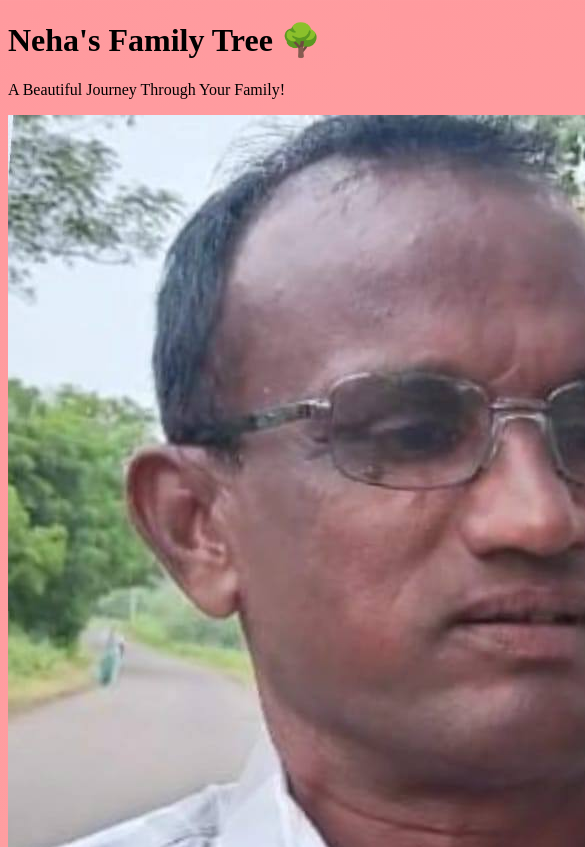
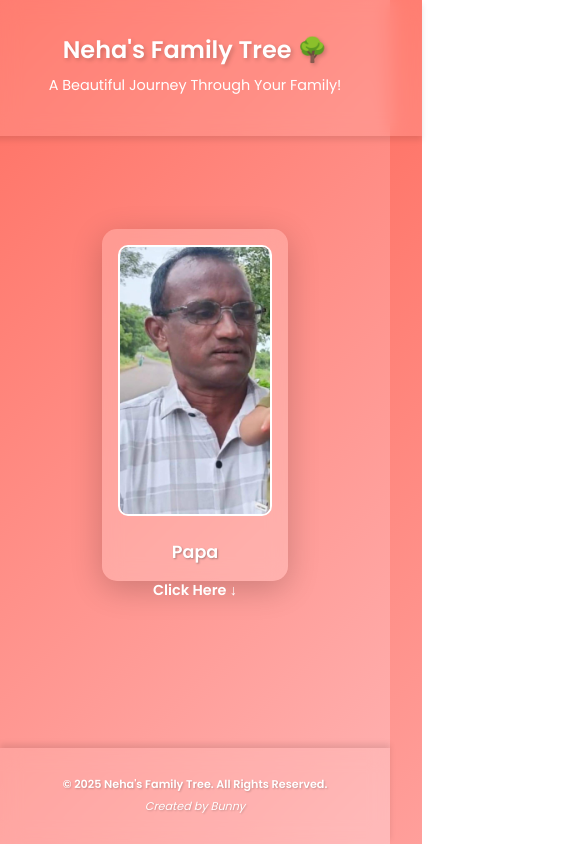
Before and after one commit to KsK-rental/Neha-s-family, a plain HTML site: page index.html in a window 390 px wide. Shown: the top 847 px of the page, 585 px wide, since content can reach past the window. Drawn offline with Linux system fonts and the light colour scheme.

Commit message:
Update styles.css

```diff
--- a/styles.css
+++ b/styles.css
@@ -1,33 +1,266 @@
 body {
-    background: linear-gradient(135deg, #ff9a9e, #fad0c4);
+    margin: 0;
+    font-family: 'Poppins', sans-serif;
+    background: linear-gradient(135deg, #ff6f61, #ffb3b3);
+    color: #333;
     overflow-x: hidden;
+    min-height: 100vh;
+    display: flex;
+    flex-direction: column;
+    align-items: center;
 }
-.animate-bounce {
+
+.header {
+    text-align: center;
+    padding: 2rem;
+    background: rgba(255, 255, 255, 0.1);
+    backdrop-filter: blur(10px);
+    width: 100%;
+    box-shadow: 0 4px 6px rgba(0, 0, 0, 0.1);
+}
+
+.header h1 {
+    font-size: 2.5rem;
+    color: #fff;
+    margin: 0;
+    text-shadow: 2px 2px 4px rgba(0, 0, 0, 0.2);
+}
+
+.header p {
+    font-size: 1.2rem;
+    color: #fff;
+    margin: 0.5rem 0;
+}
+
+.family-tree {
+    display: flex;
+    justify-content: center;
+    align-items: center;
+    min-height: 60vh;
+    padding: 1rem;
+}
+
+.member-card {
+    background: rgba(255, 255, 255, 0.2);
+    backdrop-filter: blur(10px);
+    border-radius: 15px;
+    padding: 1.5rem;
+    text-align: center;
+    width: 100%;
+    max-width: 300px;
+    box-shadow: 0 8px 32px rgba(0, 0, 0, 0.2);
+    transition: transform 0.5s ease, opacity 0.5s ease, box-shadow 0.3s ease;
+    position: relative;
+    perspective: 1000px;
+}
+
+.member-card img {
+    width: 100%;
+    max-width: 200px;
+    height: auto;
+    border-radius: 10px;
+    margin-bottom: 1rem;
+    border: 2px solid #fff;
+}
+
+.member-card h2 {
+    font-size: 1.5rem;
+    color: #fff;
+    margin: 0;
+    text-shadow: 1px 1px 2px rgba(0, 0, 0, 0.3);
+}
+
+.click-indicator {
+    position: absolute;
+    bottom: -30px;
+    left: 50%;
+    transform: translateX(-50%);
+    color: #fff;
+    font-size: 0.9rem;
+    font-weight: 600;
     animation: bounce 2s infinite;
 }
+
 @keyframes bounce {
-    0%, 100% { transform: translateY(0); }
-    50% { transform: translateY(-20px); }
+    0%, 100% { transform: translateX(-50%) translateY(0); }
+    50% { transform: translateX(-50%) translateY(-10px); }
 }
-.member-card {
-    transition: transform 0.5s ease, opacity 0.5s ease;
-}
+
 .member-card.slide-out {
-    transform: translateX(-100%);
+    transform: translateX(-100%) rotateY(-30deg);
     opacity: 0;
 }
+
 .member-card.slide-in {
-    transform: translateX(0);
+    transform: translateX(0) rotateY(0);
     opacity: 1;
 }
+
 .member-card:hover {
-    box-shadow: 0 8px 16px rgba(0, 0, 0, 0.2), 0 0 15px #ff6f61;
+    transform: scale(1.05) translateY(-10px);
+    box-shadow: 0 12px 24px rgba(0, 0, 0, 0.3), 0 0 20px #ff6f61;
     cursor: pointer;
 }
+
+.full-tree {
+    text-align: center;
+    padding: 2rem;
+    width: 100%;
+}
+
+.full-tree h2 {
+    font-size: 2rem;
+    color: #fff;
+    margin-bottom: 1.5rem;
+}
+
+.family-grid {
+    display: grid;
+    grid-template-columns: repeat(auto-fit, minmax(150px, 1fr));
+    gap: 1.5rem;
+    padding: 1rem;
+    max-width: 1200px;
+    margin: 0 auto;
+}
+
 .family-node {
-    transition: transform 0.3s ease;
+    background: rgba(255, 255, 255, 0.15);
+    backdrop-filter: blur(10px);
+    border-radius: 10px;
+    padding: 1rem;
+    text-align: center;
+    transition: transform 0.3s ease, box-shadow 0.3s ease;
 }
+
+.family-node img {
+    width: 100%;
+    max-width: 120px;
+    height: auto;
+    border-radius: 8px;
+    margin-bottom: 0.5rem;
+    border: 2px solid #fff;
+}
+
+.family-node p {
+    font-size: 1rem;
+    color: #fff;
+    margin: 0;
+}
+
 .family-node:hover {
-    transform: scale(1.1);
-    box-shadow: 0 8px 16px rgba(0, 0, 0, 0.3);
+    transform: scale(1.1) translateY(-5px);
+    box-shadow: 0 8px 16px rgba(0, 0, 0, 0.3), 0 0 15px #ffb3b3;
 }
+
+.full-tree p {
+    font-size: 1.2rem;
+    color: #fff;
+    margin-top: 2rem;
+}
+
+.footer {
+    background: rgba(255, 255, 255, 0.1);
+    backdrop-filter: blur(10px);
+    width: 100%;
+    text-align: center;
+    padding: 1.5rem 0;
+    margin-top: auto;
+    box-shadow: 0 -4px 6px rgba(0, 0, 0, 0.1);
+}
+
+.footer p {
+    color: #fff;
+    margin: 0.3rem 0;
+    font-size: 0.9rem;
+    text-shadow: 1px 1px 2px rgba(0, 0, 0, 0.2);
+}
+
+.footer p:first-child {
+    font-weight: 600;
+}
+
+.footer p:last-child {
+    font-style: italic;
+}
+
+.hidden {
+    display: none;
+}
+
+@media (max-width: 768px) {
+    .header h1 {
+        font-size: 2rem;
+    }
+
+    .header p {
+        font-size: 1rem;
+    }
+
+    .member-card {
+        max-width: 250px;
+        padding: 1rem;
+    }
+
+    .member-card img {
+        max-width: 180px;
+    }
+
+    .member-card h2 {
+        font-size: 1.3rem;
+    }
+
+    .full-tree h2 {
+        font-size: 1.5rem;
+    }
+
+    .family-grid {
+        grid-template-columns: repeat(auto-fit, minmax(120px, 1fr));
+        gap: 1rem;
+    }
+
+    .family-node img {
+        max-width: 100px;
+    }
+
+    .family-node p {
+        font-size: 0.9rem;
+    }
+
+    .footer p {
+        font-size: 0.8rem;
+    }
+}
+
+@media (max-width: 480px) {
+    .header h1 {
+        font-size: 1.5rem;
+    }
+
+    .header p {
+        font-size: 0.9rem;
+    }
+
+    .member-card {
+        max-width: 200px;
+    }
+
+    .member-card img {
+        max-width: 150px;
+    }
+
+    .member-card h2 {
+        font-size: 1.1rem;
+    }
+
+    .family-grid {
+        grid-template-columns: repeat(auto-fit, minmax(100px, 1fr));
+    }
+
+    .family-node img {
+        max-width: 80px;
+    }
+
+    .footer p {
+        font-size: 0.7rem;
+    }
+}
```
